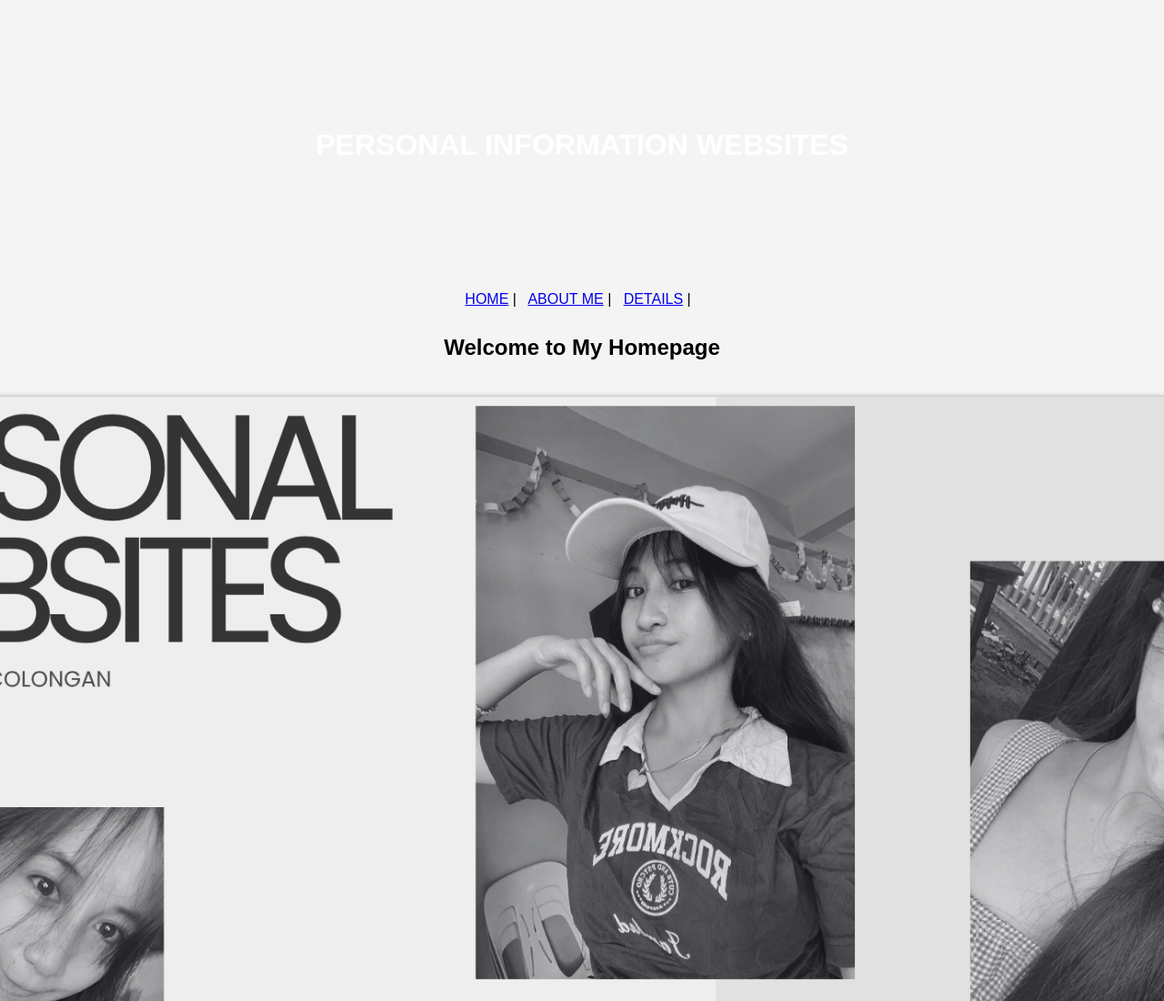
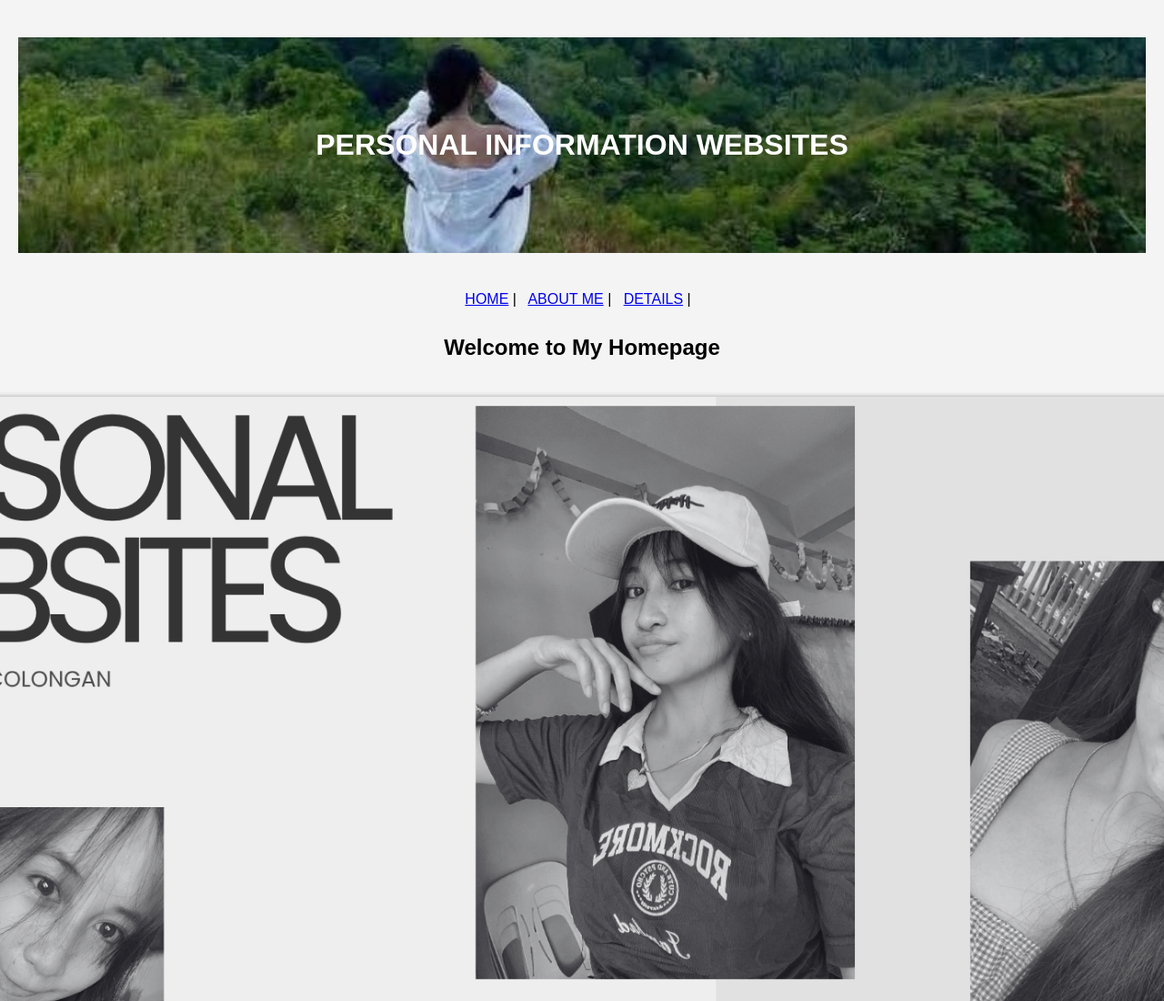
Before and after one commit to queen582/project, a plain HTML site: page index.html in a window 1280 px wide. Shown: the top 1100 px of the page at 91% size. Drawn offline with Linux system fonts and the light colour scheme; the site is published under a folder, as on GitHub Pages, so addresses that start at the root find nothing.

Commit message:
Update index.html

```diff
--- a/index.html
+++ b/index.html
@@ -42,7 +42,7 @@
 <body>
 
     <header>
-        <h1 style="background-image: url('/IMG/f.jpg'); background-size: cover; color: white; padding: 100px;">PERSONAL INFORMATION WEBSITES  </h1>
+        <h1 style="background-image: url('IMG/f.jpg'); background-size: cover; color: white; padding: 100px;">PERSONAL INFORMATION WEBSITES  </h1>
     </header>
   <a href="index.html">HOME</a>  |&nbsp&nbsp
   <a href="ABOUTME.html">ABOUT ME</a>  |&nbsp&nbsp
```
